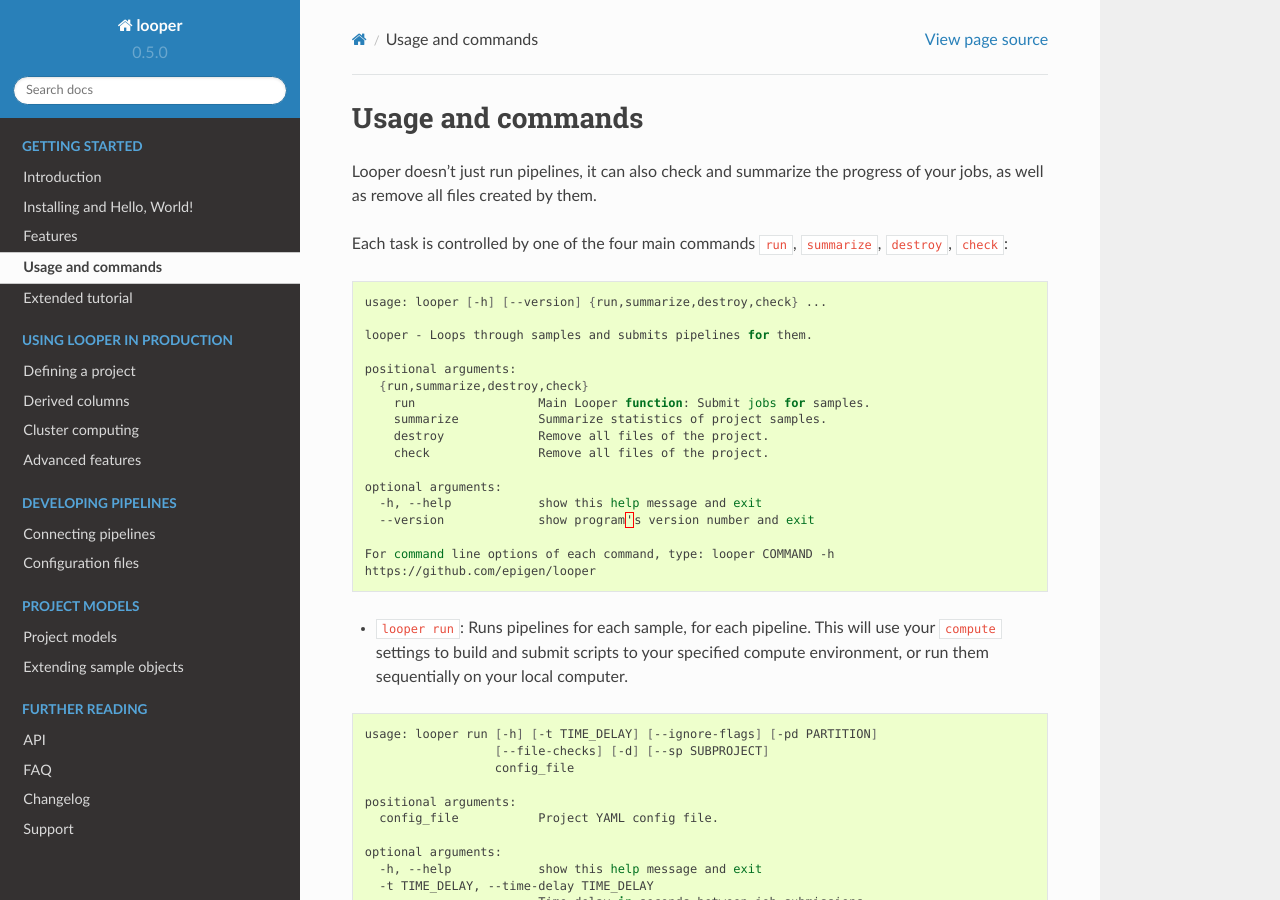
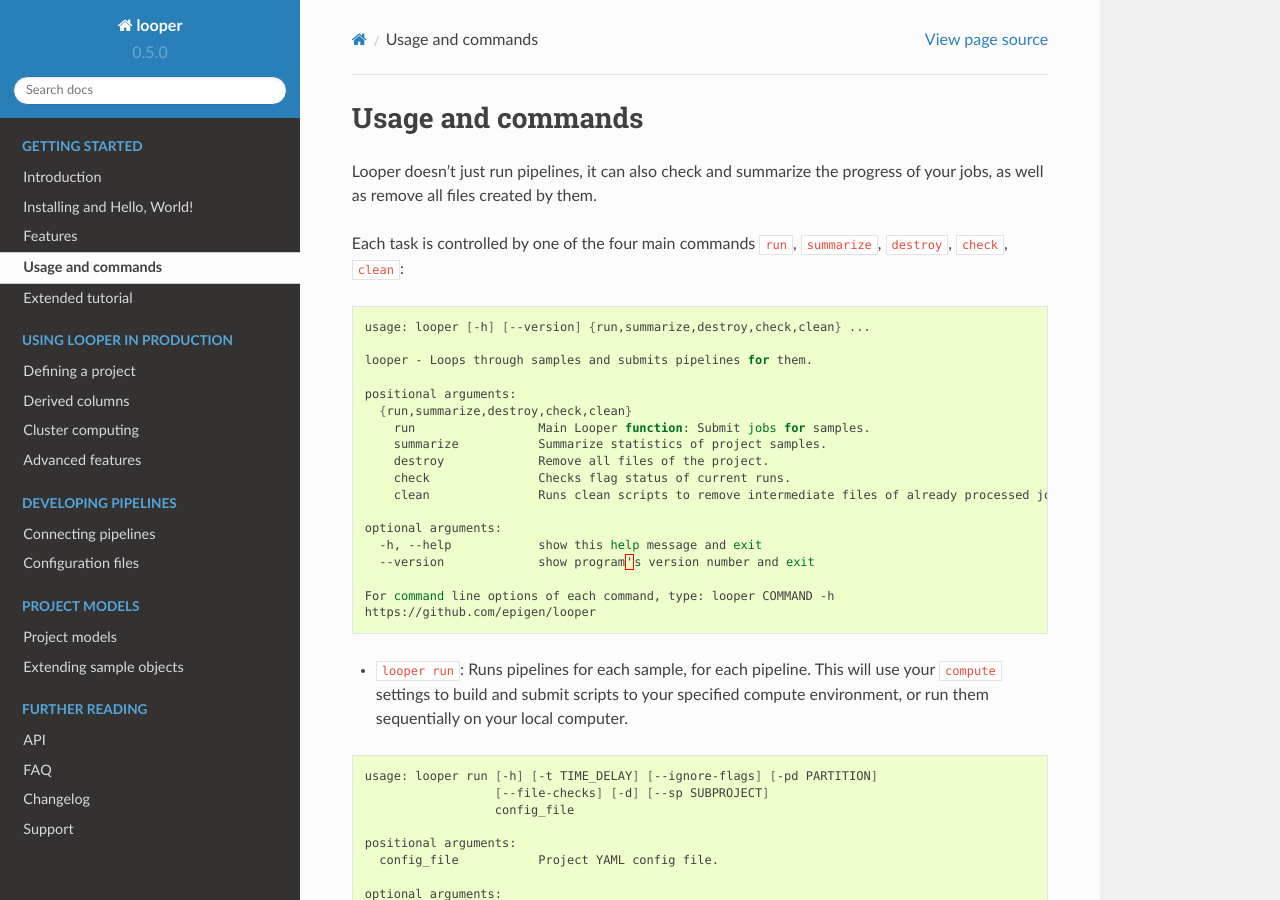
Before and after one commit to pepkit/peppy, a Sphinx documentation site: the page built from doc/source/usage-and-commands.rst, in a window 1280 px wide and 900 px high. Built offline with Sphinx 7.4.7 and the Read the Docs theme 2.0.0, drawn with Linux system fonts in a browser that asks for light colours.

Commit message:
Modify command usage
Modify lines #7 and #12

```diff
--- a/doc/source/usage-and-commands.rst
+++ b/doc/source/usage-and-commands.rst
@@ -4,21 +4,22 @@
 
 Looper doesn't just run pipelines, it can also check and summarize the progress of your jobs, as well as remove all files created by them.
 
-Each task is controlled by one of the four main commands ``run``, ``summarize``, ``destroy``, ``check``:
+Each task is controlled by one of the four main commands ``run``, ``summarize``, ``destroy``, ``check``, ``clean``:
 
 
 .. code-block:: bash
 
-  usage: looper [-h] [--version] {run,summarize,destroy,check} ...
+  usage: looper [-h] [--version] {run,summarize,destroy,check,clean} ...
 
   looper - Loops through samples and submits pipelines for them.
 
   positional arguments:
-    {run,summarize,destroy,check}
+    {run,summarize,destroy,check,clean}
       run                 Main Looper function: Submit jobs for samples.
       summarize           Summarize statistics of project samples.
       destroy             Remove all files of the project.
-      check               Remove all files of the project.
+      check               Checks flag status of current runs.
+      clean               Runs clean scripts to remove intermediate files of already processed jobs.
 
   optional arguments:
     -h, --help            show this help message and exit
```
